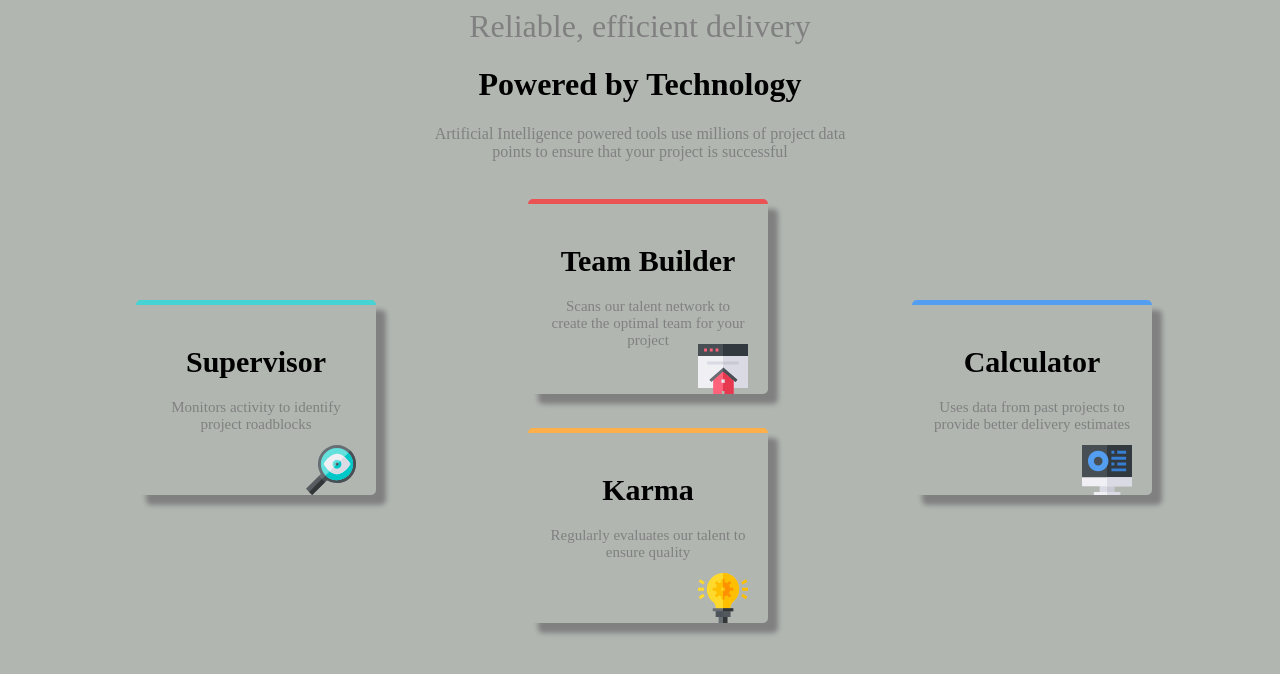
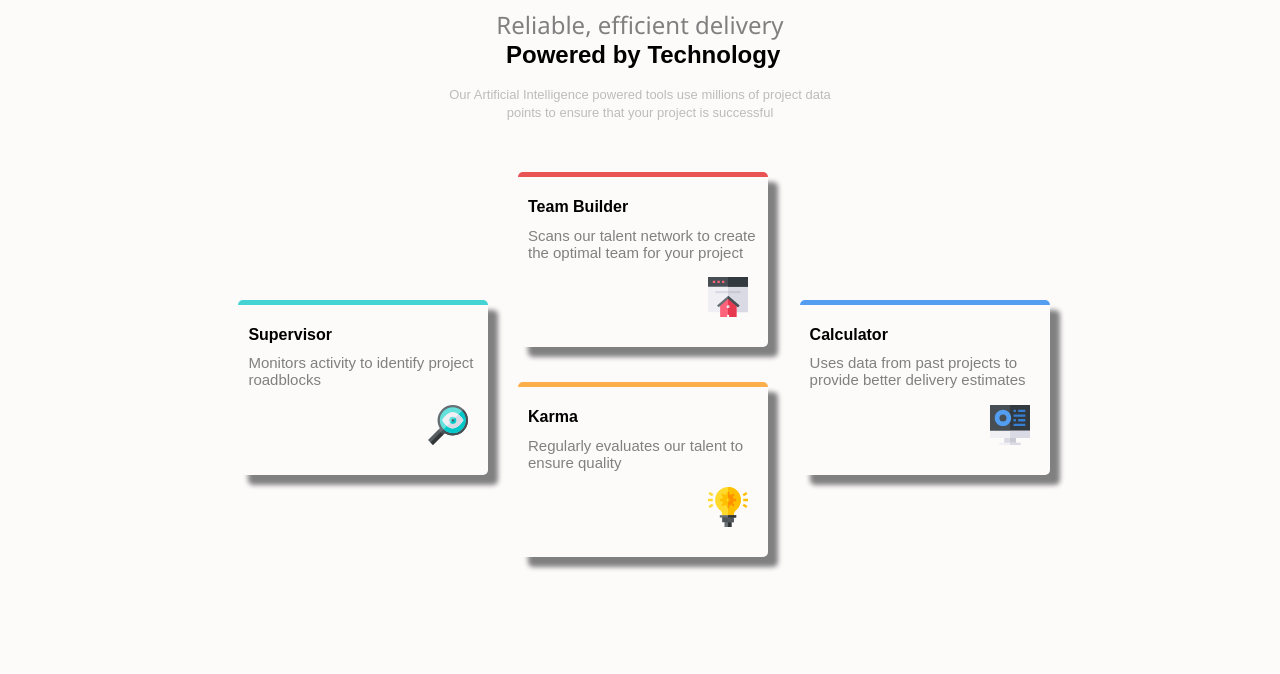
Before and after one commit to abhis018/frontend-FourCard-Section-101, a plain HTML site: page index.html in a window 1280 px wide. Drawn offline with Linux system fonts and the light colour scheme; files whose address does not match are found by name.

Commit message:
edit the box setup
Signed-off-by: abhis018 <76279317+abhis018@users.noreply.github.com>

```diff
--- a/index.html
+++ b/index.html
@@ -18,9 +18,9 @@
 <body>
 
   <span class="header">Reliable, efficient delivery<br></span>
-  <h1>Powered by Technology<br></h1>
+  <h1 style="font-size:x-large; margin-left: 498px; margin-top: 0;">Powered by Technology<br></h1>
 
-  <span style="color: grey;"> Artificial Intelligence powered tools use millions of project data<br> points
+  <span style="color: rgb(192, 187, 187);font-size: 13px;">Our Artificial Intelligence powered tools use millions of project data<br> points
   to ensure that your project is successful</span>
   <div class="main">
     <div class="box1"><h1>Team Builder</h1>
--- a/style.css
+++ b/style.css
@@ -1,77 +1,91 @@
 body {
     text-align: center;
-    background-color: rgb(177, 182, 177);
+    background-color: rgb(253, 250, 250);
+    font-family:sans-serif;
 }
 .main {
     font-size: 15px;
 }
 .header{
-    font-size: xx-large;
+    font-family:'Segoe UI', Tahoma, Geneva, Verdana, sans-serif;
+    font-size: x-large;
     color: gray;
+}
+h1 {
+    font-size: medium;
+    text-align: left;
 }
 .box1 {
     background-image: url(file:///C:/Users/abhis/OneDrive/Desktop/four-card-feature-section-master/images/icon-team-builder.svg);
     background-position:bottom;
-    background-position-x: 170px;
-    background-size: 50px;
+    background-position-x: 190px;
+    background-position-y: 100px;
+    background-size: 40px;
     background-repeat: no-repeat;
     position: absolute;
     right: 40%;
-    width: 200px;
+    width: 230px;
     height: 150px;
     border-top: 5px solid hsl(0, 78%, 62%);
     border-radius: 5px;
-    padding: 20px;
-    margin-top: 3%;
+    padding: 10px;
+    margin-top: 4%;
     box-shadow: 10px 10px 5px grey;
+    text-align: left;
 }
 .box2 {
     background-image: url(file:///C:/Users/abhis/OneDrive/Desktop/four-card-feature-section-master/images/icon-supervisor.svg);
     background-position:bottom;
-    background-position-x: 170px;
-    background-size: 50px;
+    background-position-x: 190px;
+    background-position-y: 100px;
+    background-size: 40px;
     background-repeat: no-repeat;
     border-top: 5px solid hsl(180, 62%, 55%);
     border-radius: 5px;
     position: absolute;
     top: 300px;
-    width: 200px;
+    width: 230px;
     height: 150px;
-    padding: 20px;
-    margin-left: 10%;
+    padding: 10px;
+    margin-left: 18%;
     box-shadow: 10px 10px 5px grey;
+    text-align: left;
 }
 .box3 {
     background-image: url(file:///C:/Users/abhis/OneDrive/Desktop/four-card-feature-section-master/images/icon-karma.svg);
     background-position:bottom;
-    background-position-x: 170px;
-    background-size: 50px;
+    background-position-x: 190px;
+    background-position-y: 100px;
+    background-size: 40px;
     background-repeat: no-repeat;
     border-top: 5px solid hsl(34, 97%, 64%);
     border-radius: 5px;
     position: absolute;
     right: 40%;
-    top: 300px;
-    width: 200px;
+    top: 280px;
+    width: 230px;
     height: 150px;
-    padding: 20px;
-    margin-top: 10%;
+    padding: 10px;
+    margin-top: 8%;
     box-shadow: 10px 10px 5px grey;
+    text-align: left;
 }
 .box4 {
     background-image: url(file:///C:/Users/abhis/OneDrive/Desktop/four-card-feature-section-master/images/icon-calculator.svg);
     background-position:bottom;
-    background-position-x: 170px;
-    background-size: 50px;
+    background-position-x: 190px;
+    background-position-y: 100px;
+    background-size: 40px;
     background-repeat: no-repeat;
     border-top: 5px solid hsl(212, 86%, 64%);
     border-radius: 5px;
     position: absolute;
     right: 0%;
     top: 300px;
-    width: 200px;
+    width: 230px;
     height: 150px;
-    padding: 20px;
-    margin-right: 10%;
+    padding: 10px;
+    margin-right: 18%;
     box-shadow: 10px 10px 5px grey;
+    text-align: left;
 }
```
